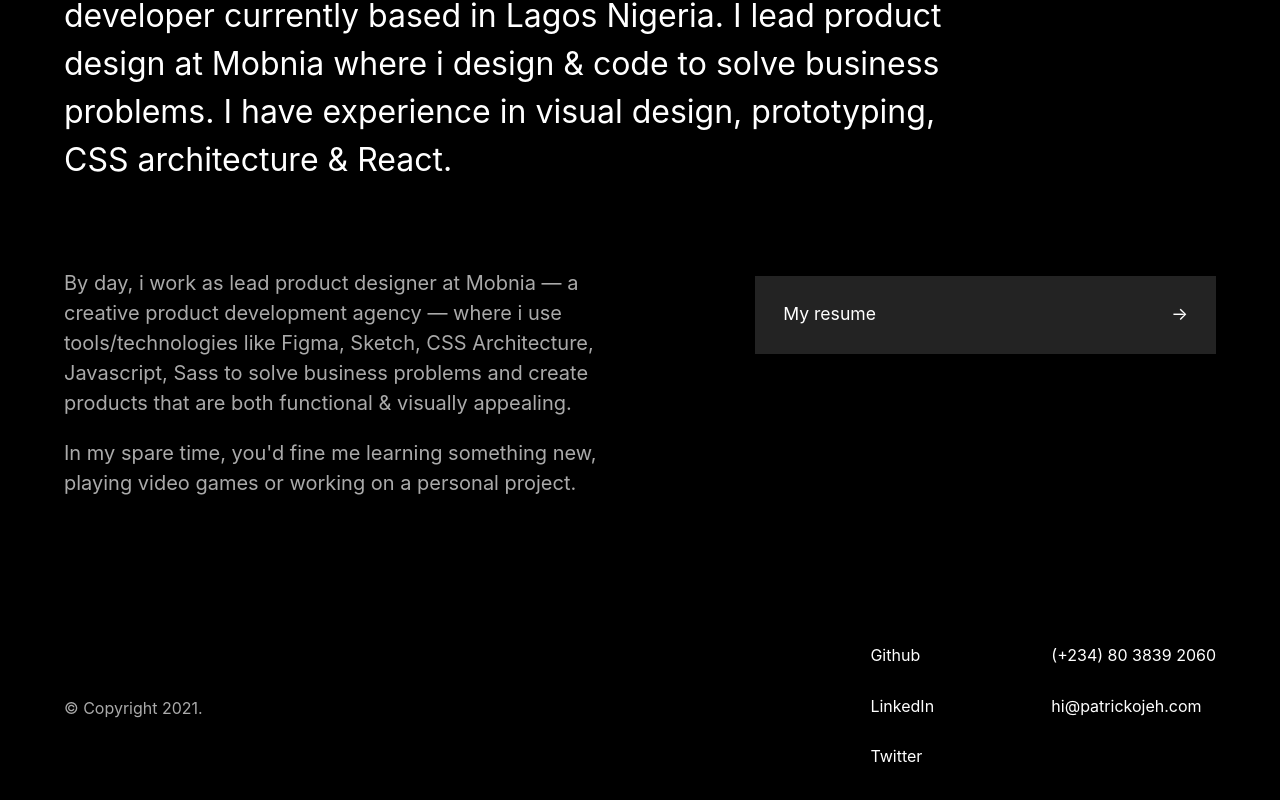
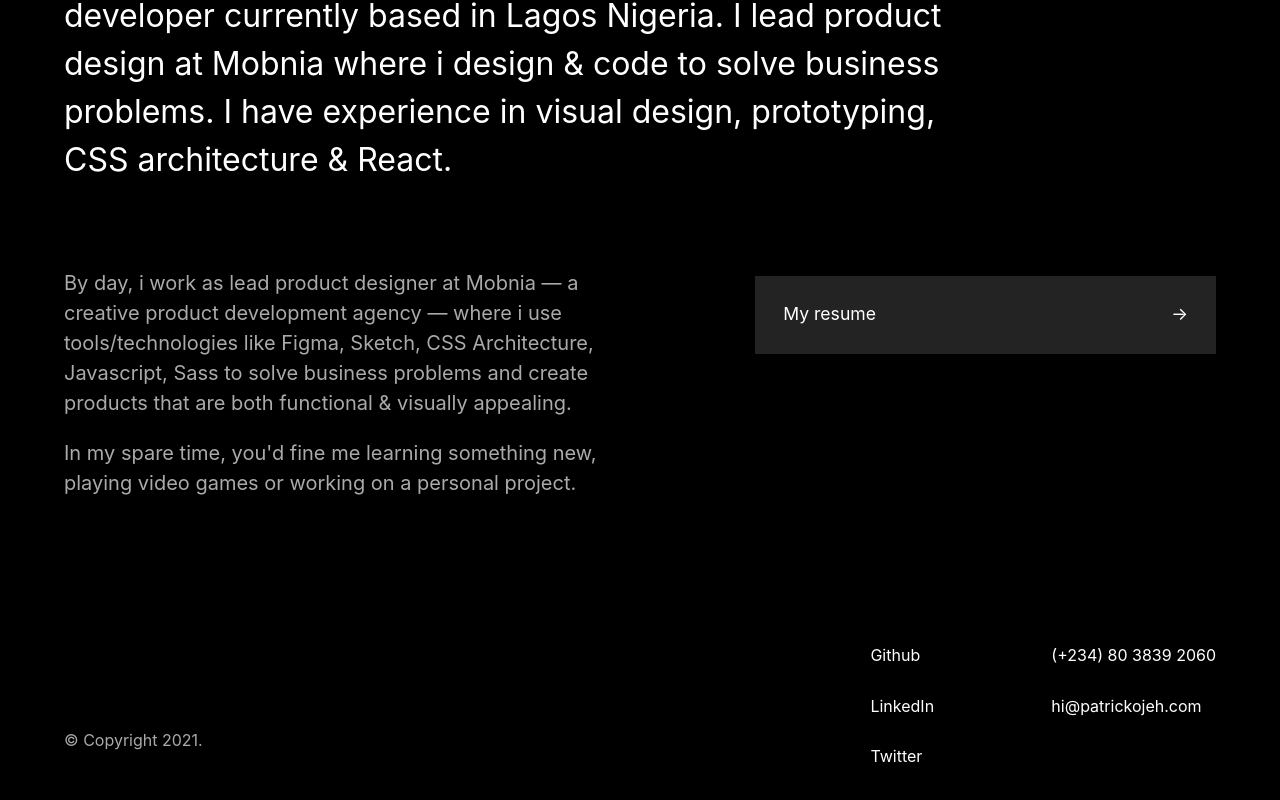
Before and after one commit to patrickojeh/portfolio, a React (Create React App) app: page / in a window 1280 px wide. Shown: the part 330-1130 px from the top of the page. Built offline with nearby package versions, Linux system fonts and the light colour scheme.

Commit message:
footer padding

```diff
--- a/src/components/Layout/Footer.js
+++ b/src/components/Layout/Footer.js
@@ -6,7 +6,7 @@ const Footer = () => {
     <div className="mw9 ph5-l ph4-ns ph35 center pt6 pb5-l">
       <div className="flex items-end-l justify-between-l flex-row-l flex-column-l flex-column-reverse pb2">
         <div className="pt0-l pt5 flex flex-column-l flex-row justify-between">
-          <p className="pb4">© Copyright 2021.</p>
+          <p className="pb4 pb0-ns">© Copyright 2021.</p>
         </div>
         <div className="w-30-l w5-m flex justify-between-l flex-row-l flex-column">
           <ol className="list pa0 ma0">
```
